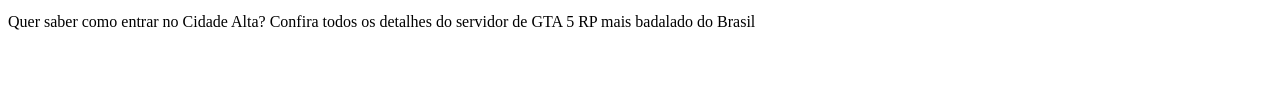
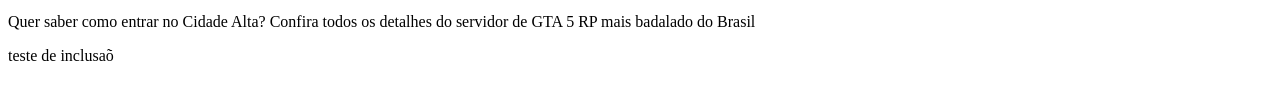
Before and after one commit to projetosfernanda/site1, a plain HTML site: page index.html in a window 1280 px wide. Shown: the part 212-312 px from the top of the page. Drawn offline with Linux system fonts and the light colour scheme.

Commit message:
primeira alterção

```diff
--- a/index.html
+++ b/index.html
@@ -9,6 +9,7 @@
         <p>Você conhece o servidor Cidade Alta? Para quem é fã da LOUD, uma das maiores organizações de e-sports do Brasil e do mundo, sabe que este é o servidor usado pela equipe e seus fãs no GTA 5 Roleplay (RP). O modo alternativo no jogo da Rockstar permite que os jogadores encarnem personagens e realizem funções dentro do universo GTA, sob as regras de “roleplaying” determinadas pelos criadores do servidor. O GTA 5 está disponível para download no PS4, PS5, Xbox One, Xbox Series X, Xbox Series S e PC, confira os requisitos para jogar no PC.</p>
         <p>No servidor Cidade Alta, não são só integrantes da LOUD que participam da jogatina e streamam suas atuações: A cantora Anitta e o ator Mumuzinho já fizeram lives jogando no servidor, que possui atrações como bloco de carnaval, festas temáticas, estabelecimentos patrocinados por marcas reais e muito mais.</p>
         <p>Quer saber como entrar no Cidade Alta? Confira todos os detalhes do servidor de GTA 5 RP mais badalado do Brasil</p>
+        <p>teste de inclusaõ</p>
 
 
     </body>
```
